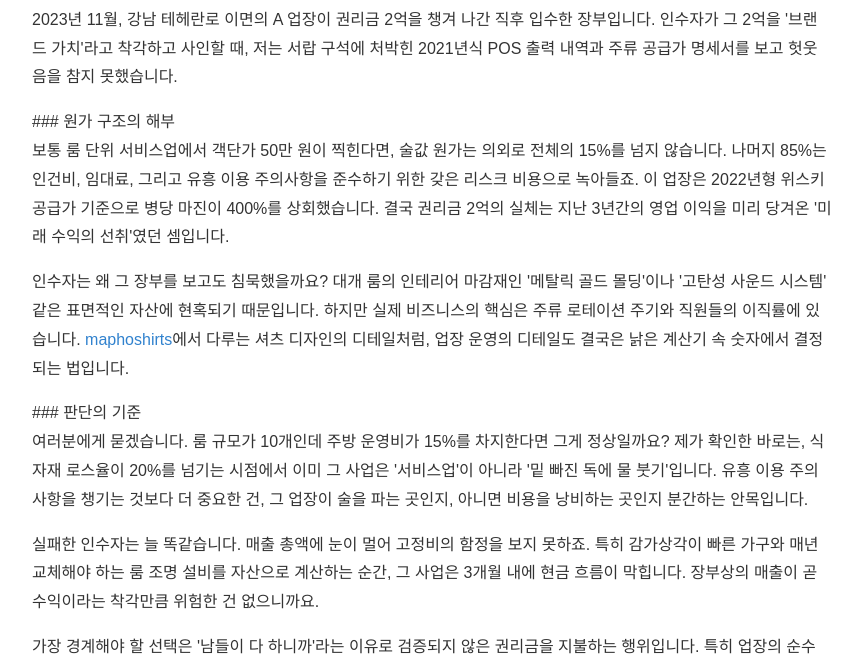
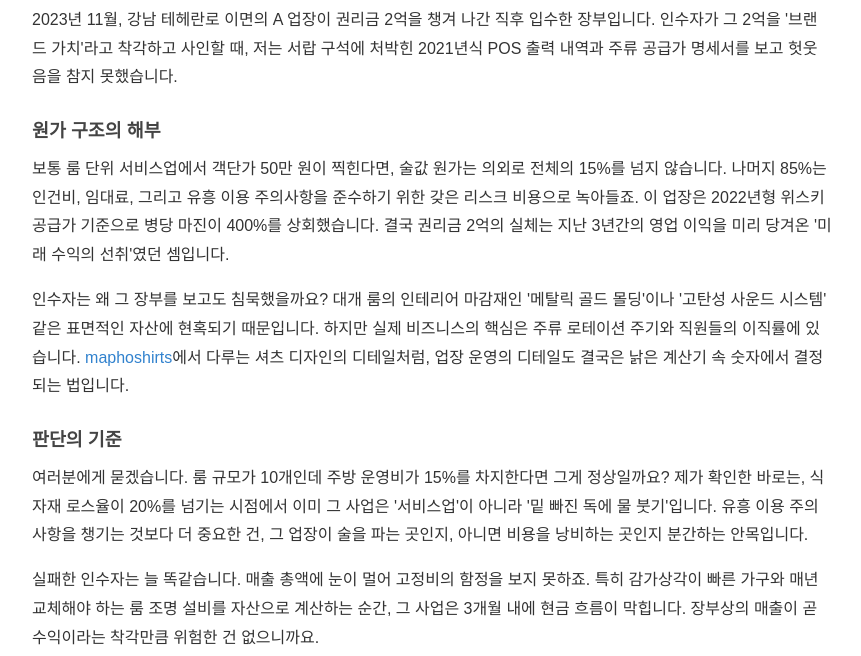
Before and after one commit to sarakinhceo-gif/bp-mg-notice-go-apgujeong-nrb, a plain HTML site: page posts/field_note-005-1h0it19.html in a window 1280 px wide. Shown: the part 158-814 px from the top of the page, without its empty margins (208-1069 px from the left). Drawn offline with Linux system fonts and the light colour scheme.

Commit message:
deploy: garbage-free snapshot 2026-09-03T06:03:26.148Z

```diff
--- a/posts/field_note-005-1h0it19.html
+++ b/posts/field_note-005-1h0it19.html
@@ -29,9 +29,11 @@
     <h1>권리금 2억의 허상과 룸 살롱 원가 구조의 비하인드</h1>
     <article>
       <p>2023년 11월, 강남 테헤란로 이면의 A 업장이 권리금 2억을 챙겨 나간 직후 입수한 장부입니다. 인수자가 그 2억을 '브랜드 가치'라고 착각하고 사인할 때, 저는 서랍 구석에 처박힌 2021년식 POS 출력 내역과 주류 공급가 명세서를 보고 헛웃음을 참지 못했습니다.</p>
-<p>### 원가 구조의 해부<br>보통 룸 단위 서비스업에서 객단가 50만 원이 찍힌다면, 술값 원가는 의외로 전체의 15%를 넘지 않습니다. 나머지 85%는 인건비, 임대료, 그리고 유흥 이용 주의사항을 준수하기 위한 갖은 리스크 비용으로 녹아들죠. 이 업장은 2022년형 위스키 공급가 기준으로 병당 마진이 400%를 상회했습니다. 결국 권리금 2억의 실체는 지난 3년간의 영업 이익을 미리 당겨온 '미래 수익의 선취'였던 셈입니다.</p>
+<h3>원가 구조의 해부</h3>
+<p>보통 룸 단위 서비스업에서 객단가 50만 원이 찍힌다면, 술값 원가는 의외로 전체의 15%를 넘지 않습니다. 나머지 85%는 인건비, 임대료, 그리고 유흥 이용 주의사항을 준수하기 위한 갖은 리스크 비용으로 녹아들죠. 이 업장은 2022년형 위스키 공급가 기준으로 병당 마진이 400%를 상회했습니다. 결국 권리금 2억의 실체는 지난 3년간의 영업 이익을 미리 당겨온 '미래 수익의 선취'였던 셈입니다.</p>
 <p>인수자는 왜 그 장부를 보고도 침묵했을까요? 대개 룸의 인테리어 마감재인 '메탈릭 골드 몰딩'이나 '고탄성 사운드 시스템' 같은 표면적인 자산에 현혹되기 때문입니다. 하지만 실제 비즈니스의 핵심은 주류 로테이션 주기와 직원들의 이직률에 있습니다. <a href="https://maphoshirts.com/contact.html" target="_blank" rel="noopener noreferrer">maphoshirts</a>에서 다루는 셔츠 디자인의 디테일처럼, 업장 운영의 디테일도 결국은 낡은 계산기 속 숫자에서 결정되는 법입니다.</p>
-<p>### 판단의 기준<br>여러분에게 묻겠습니다. 룸 규모가 10개인데 주방 운영비가 15%를 차지한다면 그게 정상일까요? 제가 확인한 바로는, 식자재 로스율이 20%를 넘기는 시점에서 이미 그 사업은 '서비스업'이 아니라 '밑 빠진 독에 물 붓기'입니다. 유흥 이용 주의사항을 챙기는 것보다 더 중요한 건, 그 업장이 술을 파는 곳인지, 아니면 비용을 낭비하는 곳인지 분간하는 안목입니다.</p>
+<h3>판단의 기준</h3>
+<p>여러분에게 묻겠습니다. 룸 규모가 10개인데 주방 운영비가 15%를 차지한다면 그게 정상일까요? 제가 확인한 바로는, 식자재 로스율이 20%를 넘기는 시점에서 이미 그 사업은 '서비스업'이 아니라 '밑 빠진 독에 물 붓기'입니다. 유흥 이용 주의사항을 챙기는 것보다 더 중요한 건, 그 업장이 술을 파는 곳인지, 아니면 비용을 낭비하는 곳인지 분간하는 안목입니다.</p>
 <p>실패한 인수자는 늘 똑같습니다. 매출 총액에 눈이 멀어 고정비의 함정을 보지 못하죠. 특히 감가상각이 빠른 가구와 매년 교체해야 하는 룸 조명 설비를 자산으로 계산하는 순간, 그 사업은 3개월 내에 현금 흐름이 막힙니다. 장부상의 매출이 곧 수익이라는 착각만큼 위험한 건 없으니까요.</p>
 <p>가장 경계해야 할 선택은 '남들이 다 하니까'라는 이유로 검증되지 않은 권리금을 지불하는 행위입니다. 특히 업장의 순수 영업 이익률이 10% 미만으로 떨어지는 시점에는, 권리금 1천만 원도 사치입니다. 본질을 보지 못하고 화려한 간판에만 투자하는 우를 범하지 마시길 바랍니다.</p>
     </article>
```
